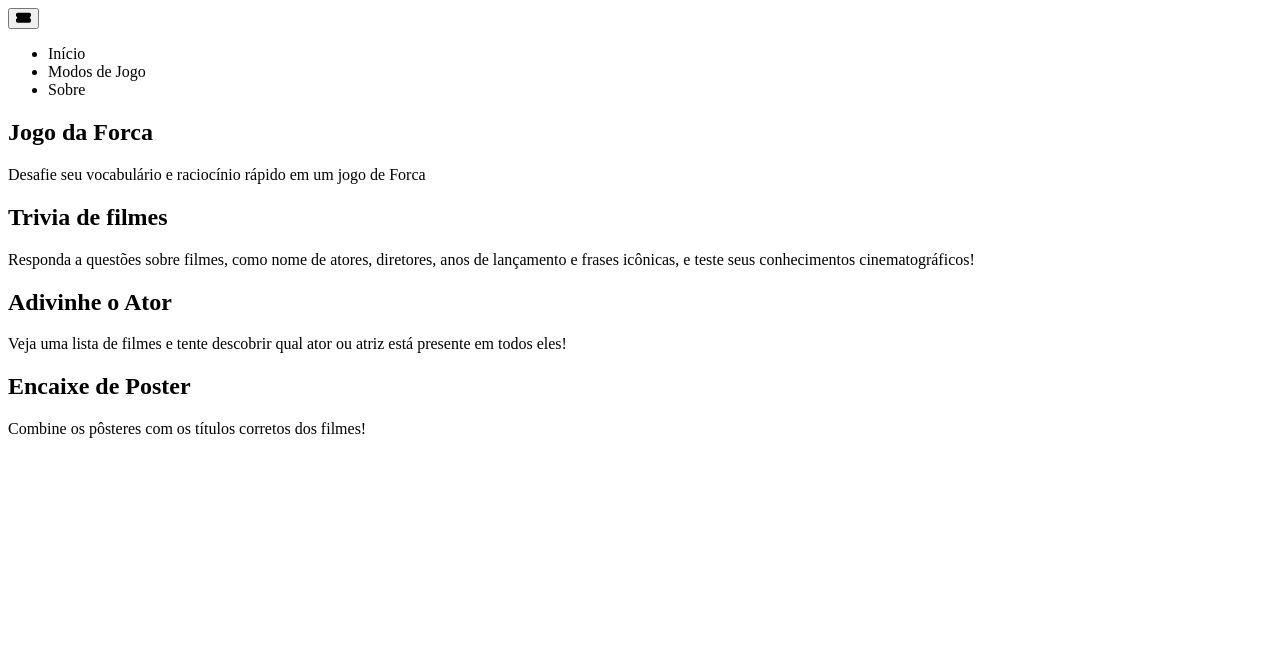
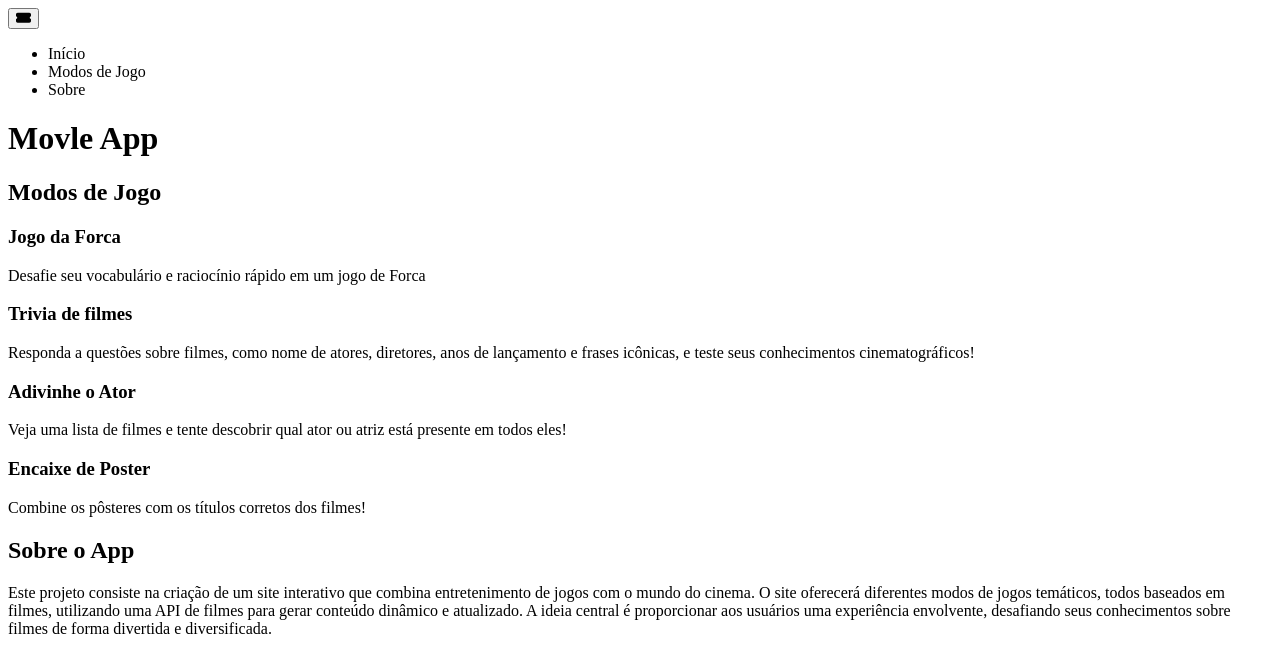
Before and after one commit to Leticia-SS/Movle-App, a React (Vite) app: page / in a window 1280 px wide. Shown: the top 672 px of the page. Built offline with nearby package versions, Linux system fonts and the light colour scheme.

Commit message:
feat: edit components

```diff
--- a/src/App.jsx
+++ b/src/App.jsx
@@ -2,6 +2,7 @@ import { useState } from 'react'
 import './App.css'
 import Header from './components/Header'
 import Content from './components/Content'
+import Footer from './components/Footer'
 
 function App() {
   const [count, setCount] = useState(0)
@@ -10,6 +11,7 @@ function App() {
     <>
    <Header/>
    <Content/>
+   <Footer/>
     </>
   )
 }
--- a/src/components/Card.jsx
+++ b/src/components/Card.jsx
@@ -1,7 +1,7 @@
 const Card = ( props ) => {
     return(
         <div>
-            <h2>{props.title}</h2>
+            <h3>{props.title}</h3>
             <p>{props.subtitle}</p>
         </div>
     )
--- a/src/components/Content.jsx
+++ b/src/components/Content.jsx
@@ -2,12 +2,18 @@ import Card from "./Card"
 
 const Content = () => {
     return(
+        <main>
             <div>
+                <h1>Movle App</h1>
+            </div>
+            <div>
+                <h2>Modos de Jogo</h2>
                 <Card title='Jogo da Forca' subtitle='Desafie seu vocabulário e raciocínio rápido em um jogo de Forca'/>
                 <Card title='Trivia de filmes' subtitle='Responda a questões sobre filmes, como nome de atores, diretores, anos de lançamento e frases icônicas, e teste seus conhecimentos cinematográficos!'/>
                 <Card title='Adivinhe o Ator' subtitle='Veja uma lista de filmes e tente descobrir qual ator ou atriz está presente em todos eles!'/>
                 <Card title='Encaixe de Poster' subtitle='Combine os pôsteres com os títulos corretos dos filmes!'/>
             </div>
+        </main>
     )
 }
 
--- a/src/components/Footer.jsx
+++ b/src/components/Footer.jsx
@@ -0,0 +1,10 @@
+const Footer = () => {
+    return(
+        <footer>
+            <h2>Sobre o App</h2>
+            <p>Este projeto consiste na criação de um site interativo que combina entretenimento de jogos com o mundo do cinema. O site oferecerá diferentes modos de jogos temáticos, todos baseados em filmes, utilizando uma API de filmes para gerar conteúdo dinâmico e atualizado. A ideia central é proporcionar aos usuários uma experiência envolvente, desafiando seus conhecimentos sobre filmes de forma divertida e diversificada.</p>
+        </footer>
+    )
+}
+
+export default Footer
--- a/src/components/Header.jsx
+++ b/src/components/Header.jsx
@@ -3,12 +3,13 @@ import { FontAwesomeIcon } from '@fortawesome/react-fontawesome';
 import { faTicketSimple } from '@fortawesome/free-solid-svg-icons';
 
 const Header = () => {
-    return(<>
+    return(
+    <>
     <header>
+        <nav className='menu-card'>
         <button>
         <FontAwesomeIcon icon={faTicketSimple} />
         </button>
-        <nav>
             <ul>
                 <li>Início</li>
                 <li>Modos de Jogo</li>
@@ -16,7 +17,9 @@ const Header = () => {
             </ul>
         </nav>
     </header>
-    </>)
+
+    </>
+    )
 }
 
 export default Header
```
Lines whose indentation alone changed are shown as unchanged.
